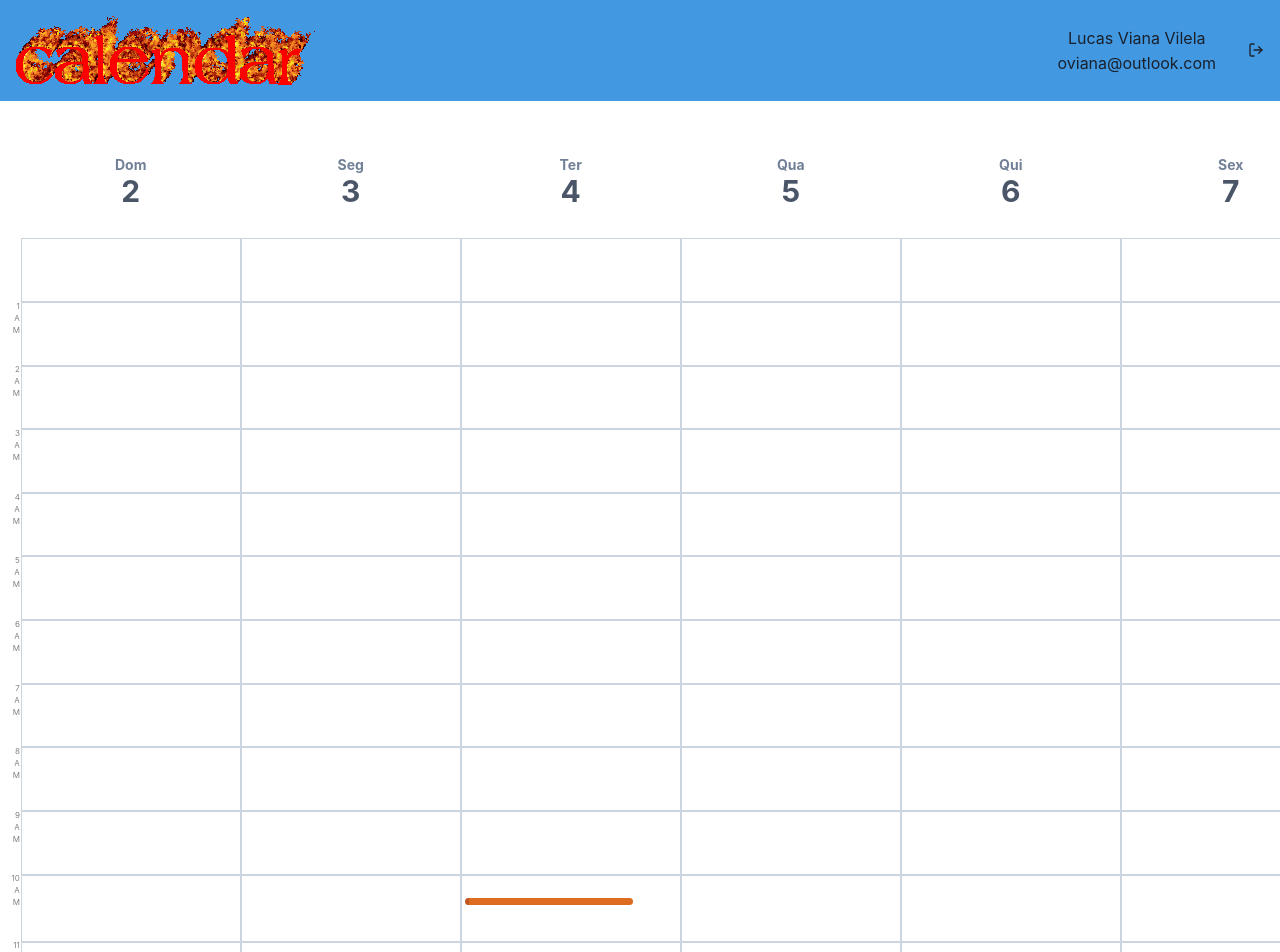
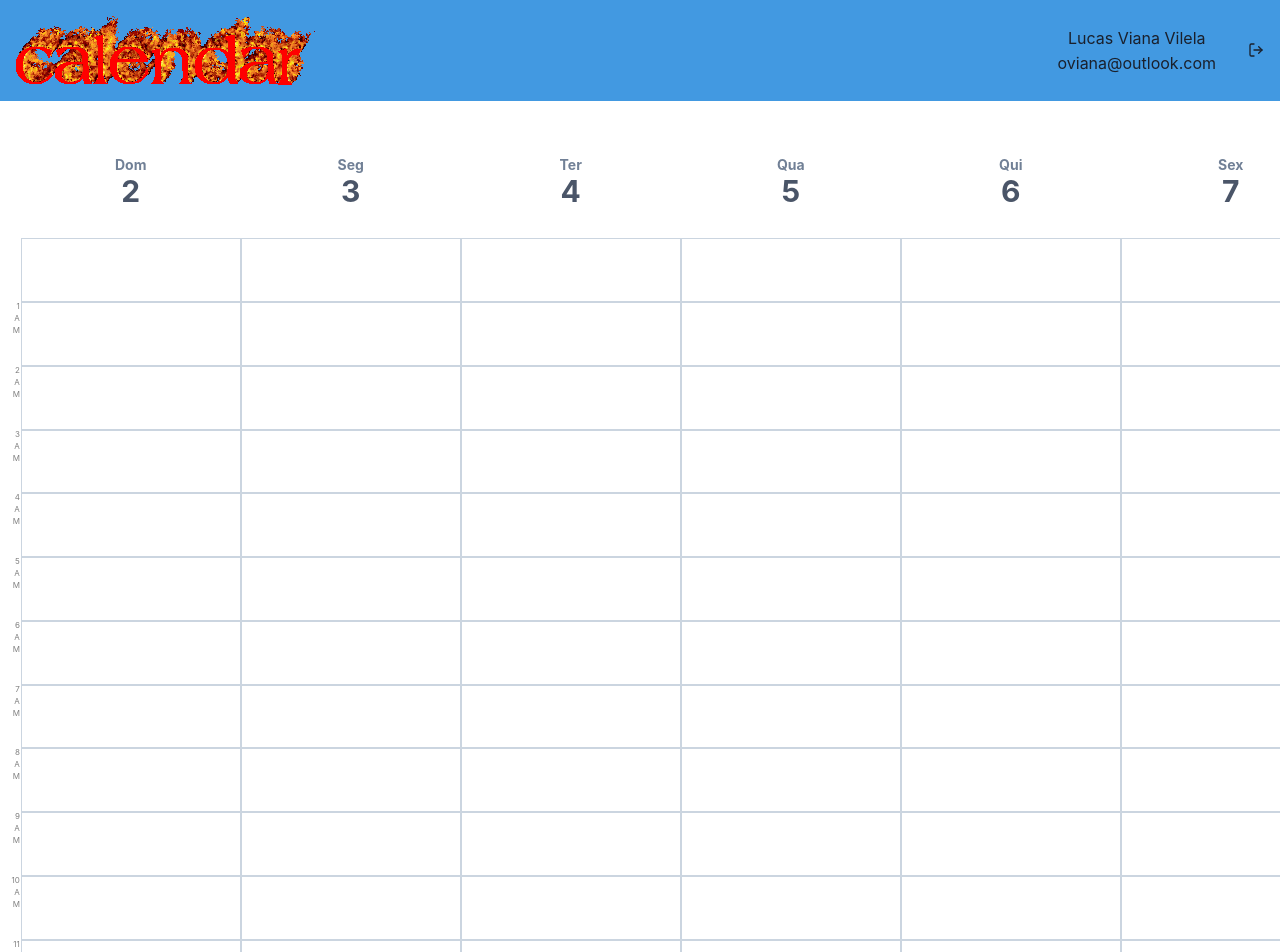
Before and after one commit to lucasvianav/calendar, a React (Create React App) app in the folder front-end/: page / in a window 1280 px wide. Shown: the top 952 px of the page. Built offline with nearby package versions, Linux system fonts and the light colour scheme.

Commit message:
frontend login route and login screen created

```diff
--- a/front-end/src/components/calendar-week.js
+++ b/front-end/src/components/calendar-week.js
@@ -32,7 +32,7 @@ class CalendarWeek extends React.Component {
                 {/* sets up calendar dates */}
                 <CalendarDates sunday={this.state.sunday}/>
 
-                <CalendarEvent startDate={'2021-05-04 10:19'} endDate={'2021-05-04 10:24'}/>
+                {/* <CalendarEvent startDate={'2021-05-04 10:19'} endDate={'2021-05-04 10:24'}/> */}
             </Grid>
         </Flex>
     )
```
